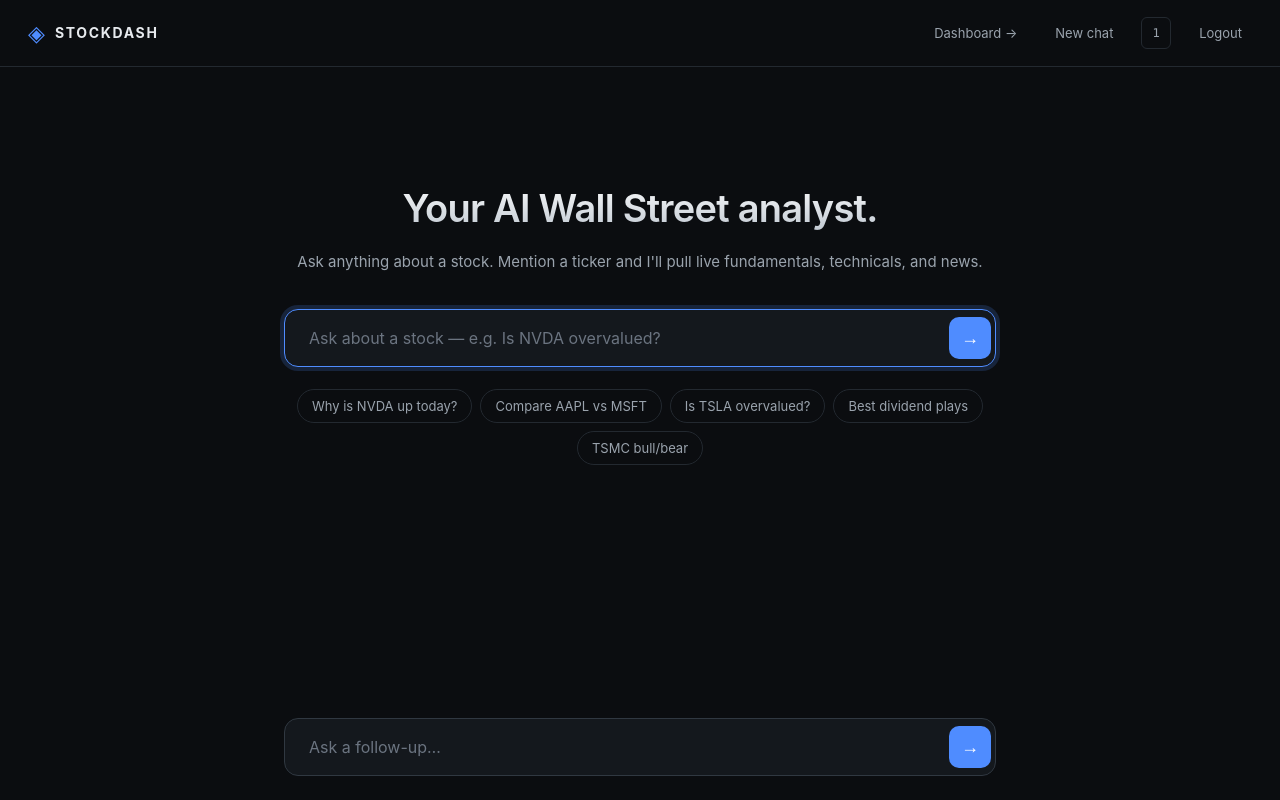
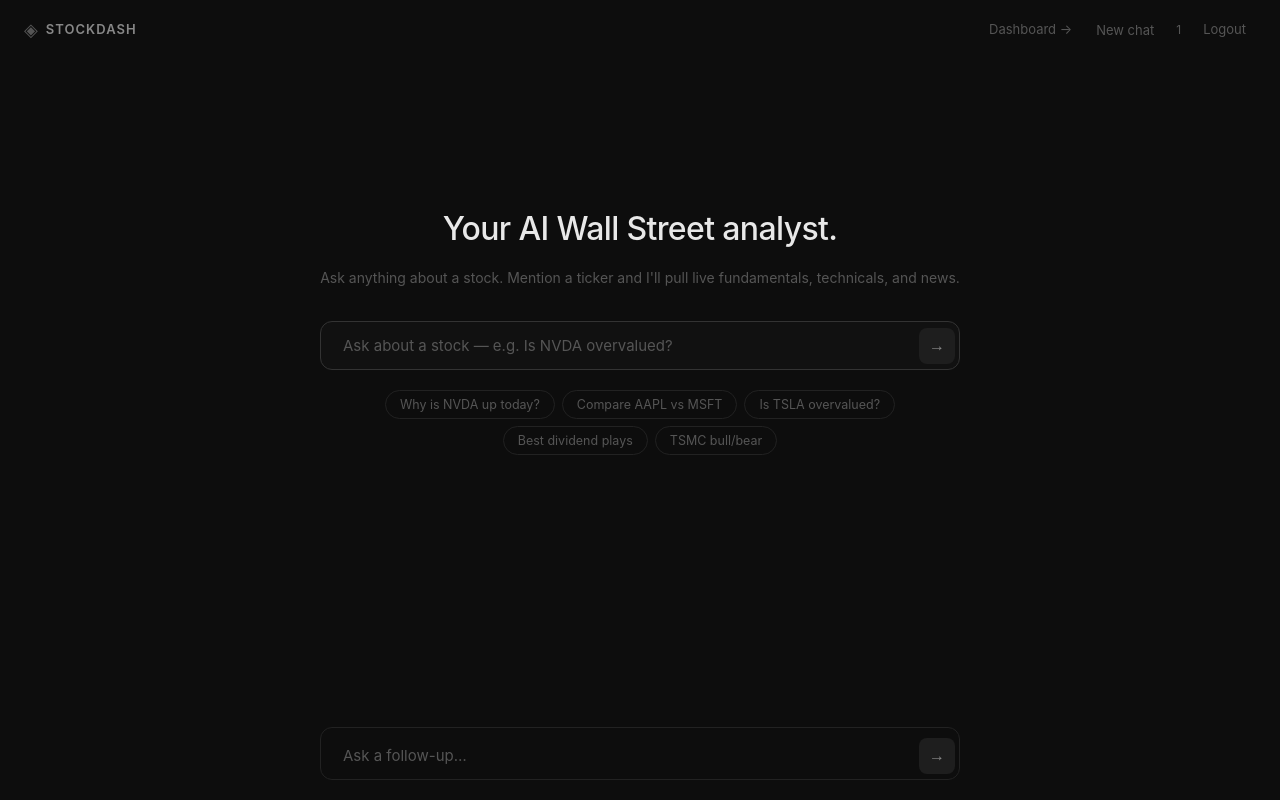
Before and after one commit to pingtah-create/stockscreener, a Flask app: page / in a window 1280 px wide. Run offline with Flask 3, Linux system fonts and the light colour scheme; the visitor is signed in with stand-in values (Sample User, id 1).

Commit message:
design: minimal chat UI — borderless assistant bubbles, dark monochrome, no decorative noise

```diff
--- a/static/chat-home.css
+++ b/static/chat-home.css
@@ -1,135 +1,107 @@
-/* chat-home.css — minimal barebone-style chat UI */
+/* chat-home.css — minimal chat UI */
 
 :root {
-  --bg: #0b0d10;
-  --bg-elev: #14181d;
-  --border: #232930;
-  --border-strong: #303841;
-  --text: #e7eaee;
-  --text-dim: #9aa3ad;
-  --text-faint: #6b7480;
+  --bg: #0d0d0d;
+  --text: #e8e8e8;
+  --text-dim: #888;
+  --text-faint: #555;
+  --border: #222;
   --accent: #4f8cff;
-  --accent-glow: rgba(79, 140, 255, 0.18);
-  --user-bg: #1a2030;
-  --bot-bg: #14181d;
-  --error: #ff6b6b;
+  --accent-glow: rgba(79,140,255,0.15);
+  --user-bg: #1a1a1a;
 }
 
-* { box-sizing: border-box; }
+* { box-sizing: border-box; margin: 0; padding: 0; }
 
 html, body {
-  margin: 0;
-  padding: 0;
   height: 100%;
   background: var(--bg);
   color: var(--text);
-  font-family: -apple-system, BlinkMacSystemFont, "Inter", "Segoe UI", Roboto, sans-serif;
+  font-family: -apple-system, BlinkMacSystemFont, "Inter", sans-serif;
   font-size: 15px;
-  line-height: 1.55;
+  line-height: 1.65;
   -webkit-font-smoothing: antialiased;
 }
 
-body {
-  display: flex;
-  flex-direction: column;
-  min-height: 100vh;
-}
+body { display: flex; flex-direction: column; min-height: 100vh; }
 
-/* ── Top nav ───────────────────────────────────── */
+/* ── Nav ──────────────────────────────────────────── */
 .ch-nav {
   display: flex;
   align-items: center;
   justify-content: space-between;
-  padding: 16px 28px;
-  border-bottom: 1px solid var(--border);
+  padding: 14px 24px;
   flex-shrink: 0;
 }
-.ch-brand { display: flex; align-items: center; gap: 10px; }
-.ch-logo {
-  font-size: 22px;
-  color: var(--accent);
-}
-.ch-name {
-  font-weight: 700;
-  letter-spacing: 0.12em;
-  font-size: 14px;
-}
-.ch-nav-links { display: flex; gap: 18px; align-items: center; }
+.ch-brand { display: flex; align-items: center; gap: 8px; }
+.ch-logo  { font-size: 18px; color: var(--text-faint); }
+.ch-name  { font-size: 13px; font-weight: 600; letter-spacing: 0.08em; color: var(--text-dim); }
+
+.ch-nav-links { display: flex; gap: 4px; align-items: center; }
 .ch-nav-links a, .ch-link-btn {
-  color: var(--text-dim);
+  color: var(--text-faint);
   text-decoration: none;
   font-size: 13px;
   background: none;
   border: none;
   cursor: pointer;
-  padding: 6px 10px;
+  padding: 5px 10px;
   border-radius: 6px;
   font-family: inherit;
-  transition: color 0.15s, background 0.15s;
+  transition: color 0.15s;
 }
-.ch-nav-links a:hover, .ch-link-btn:hover {
-  color: var(--text);
-  background: var(--bg-elev);
-}
+.ch-nav-links a:hover, .ch-link-btn:hover { color: var(--text); }
 .ch-user {
-  color: var(--text-dim);
+  color: var(--text-faint);
   font-size: 12px;
-  font-family: "JetBrains Mono", "SF Mono", Consolas, monospace;
-  letter-spacing: 0.04em;
-  padding: 6px 10px;
-  border: 1px solid var(--border);
-  border-radius: 6px;
+  padding: 4px 8px;
 }
 
-/* ── Main area ─────────────────────────────────── */
+/* ── Main ─────────────────────────────────────────── */
 .ch-main {
   flex: 1;
   display: flex;
   flex-direction: column;
   align-items: center;
   width: 100%;
-  max-width: 760px;
+  max-width: 680px;
   margin: 0 auto;
-  padding: 0 24px;
+  padding: 0 20px;
   min-height: 0;
 }
 
-/* ── Hero (pre-chat state) ─────────────────────── */
+/* ── Hero ─────────────────────────────────────────── */
 .ch-hero {
-  margin-top: 14vh;
+  margin-top: 18vh;
   width: 100%;
   text-align: center;
 }
 .ch-hero-title {
-  font-size: 38px;
-  font-weight: 600;
+  font-size: 32px;
+  font-weight: 500;
   letter-spacing: -0.02em;
-  margin: 0 0 12px;
-  background: linear-gradient(180deg, #fff 0%, #b9c2cc 100%);
-  -webkit-background-clip: text;
-  background-clip: text;
-  color: transparent;
+  color: var(--text);
+  margin-bottom: 10px;
 }
 .ch-hero-sub {
-  color: var(--text-dim);
-  font-size: 15px;
-  margin: 0 0 36px;
+  color: var(--text-faint);
+  font-size: 14px;
+  margin-bottom: 32px;
 }
 
-/* ── Input bar ─────────────────────────────────── */
+/* ── Input ────────────────────────────────────────── */
 .ch-input-wrap {
   display: flex;
   align-items: center;
-  background: var(--bg-elev);
-  border: 1px solid var(--border-strong);
-  border-radius: 14px;
-  padding: 4px 4px 4px 18px;
-  transition: border-color 0.18s, box-shadow 0.18s;
+  background: #111;
+  border: 1px solid var(--border);
+  border-radius: 12px;
+  padding: 4px 4px 4px 16px;
+  transition: border-color 0.15s;
   width: 100%;
 }
 .ch-input-wrap:focus-within {
-  border-color: var(--accent);
-  box-shadow: 0 0 0 4px var(--accent-glow);
+  border-color: #333;
 }
 .ch-input {
   flex: 1;
@@ -137,161 +109,173 @@ body {
   border: none;
   outline: none;
   color: var(--text);
-  font-size: 16px;
-  padding: 14px 6px;
+  font-size: 15px;
+  padding: 10px 6px;
   font-family: inherit;
 }
 .ch-input::placeholder { color: var(--text-faint); }
 .ch-send {
-  background: var(--accent);
-  color: white;
+  background: #1e1e1e;
+  color: var(--text-dim);
   border: none;
-  border-radius: 10px;
-  width: 42px;
-  height: 42px;
+  border-radius: 8px;
+  width: 36px;
+  height: 36px;
   cursor: pointer;
-  font-size: 18px;
-  font-weight: 600;
-  transition: opacity 0.15s, transform 0.1s;
+  font-size: 16px;
+  transition: background 0.15s, color 0.15s;
+  flex-shrink: 0;
 }
-.ch-send:hover { opacity: 0.88; }
-.ch-send:active { transform: scale(0.96); }
+.ch-send:hover { background: #2a2a2a; color: var(--text); }
 
-/* ── Suggestion chips ──────────────────────────── */
+/* ── Suggestion chips ─────────────────────────────── */
 .ch-suggestions {
   display: flex;
   flex-wrap: wrap;
-  gap: 8px;
+  gap: 7px;
   justify-content: center;
-  margin-top: 22px;
+  margin-top: 20px;
 }
 .ch-chip {
   background: transparent;
-  color: var(--text-dim);
-  border: 1px solid var(--border);
+  color: var(--text-faint);
+  border: 1px solid #222;
   border-radius: 999px;
-  padding: 8px 14px;
-  font-size: 13px;
+  padding: 6px 14px;
+  font-size: 12.5px;
   cursor: pointer;
   font-family: inherit;
-  transition: all 0.15s;
+  transition: color 0.15s, border-color 0.15s;
 }
-.ch-chip:hover {
-  border-color: var(--accent);
-  color: var(--text);
-  background: var(--bg-elev);
-}
+.ch-chip:hover { color: var(--text-dim); border-color: #333; }
 
-/* ── Chat thread ───────────────────────────────── */
+/* ── Thread ───────────────────────────────────────── */
 .ch-chat {
   flex: 1;
   display: flex;
   flex-direction: column;
   width: 100%;
   min-height: 0;
-  padding-top: 24px;
+  padding-top: 20px;
 }
 .ch-thread {
   flex: 1;
   overflow-y: auto;
-  padding-bottom: 16px;
+  padding-bottom: 12px;
   scroll-behavior: smooth;
 }
-.ch-thread::-webkit-scrollbar { width: 6px; }
-.ch-thread::-webkit-scrollbar-thumb { background: var(--border-strong); border-radius: 3px; }
+.ch-thread::-webkit-scrollbar { width: 4px; }
+.ch-thread::-webkit-scrollbar-thumb { background: #222; border-radius: 2px; }
 
 .ch-msg {
-  margin-bottom: 18px;
+  margin-bottom: 20px;
   display: flex;
   flex-direction: column;
 }
-.ch-msg-user { align-items: flex-end; }
+.ch-msg-user      { align-items: flex-end; }
 .ch-msg-assistant { align-items: flex-start; }
 
-.ch-bubble {
-  max-width: 85%;
-  padding: 12px 16px;
-  border-radius: 14px;
-  font-size: 15px;
-  line-height: 1.6;
-  word-wrap: break-word;
-}
+/* User: compact pill */
 .ch-msg-user .ch-bubble {
   background: var(--user-bg);
-  border: 1px solid var(--border-strong);
-  border-bottom-right-radius: 4px;
+  border-radius: 12px;
+  border-bottom-right-radius: 3px;
+  padding: 9px 14px;
+  max-width: 78%;
+  font-size: 14.5px;
+  color: var(--text);
 }
+
+/* Assistant: borderless text */
 .ch-msg-assistant .ch-bubble {
-  background: var(--bot-bg);
-  border: 1px solid var(--border);
-  border-bottom-left-radius: 4px;
+  max-width: 100%;
+  padding: 2px 0;
+  font-size: 15px;
+  color: var(--text);
+  background: transparent;
 }
-.ch-msg-error .ch-bubble {
-  border-color: var(--error);
-  color: var(--error);
+.ch-msg-error .ch-bubble { color: #e05555; }
+
+/* Bubble content */
+.ch-bubble p { margin: 0 0 8px; }
+.ch-bubble p:last-child { margin: 0; }
+.ch-bubble strong { color: #fff; font-weight: 600; }
+.ch-bubble ul, .ch-bubble ol { margin: 6px 0; padding-left: 20px; }
+.ch-bubble li { margin: 3px 0; }
+.ch-bubble h1, .ch-bubble h2, .ch-bubble h3 {
+  margin: 14px 0 4px;
+  color: #ccc;
+  font-size: 12px;
+  font-weight: 700;
+  text-transform: uppercase;
+  letter-spacing: 0.08em;
 }
-.ch-bubble p { margin: 0 0 10px; }
-.ch-bubble p:last-child { margin: 0; }
-.ch-bubble strong { color: #fff; }
-.ch-bubble ul, .ch-bubble ol { margin: 8px 0; padding-left: 22px; }
-.ch-bubble li { margin: 3px 0; }
 .ch-bubble code {
-  background: rgba(255,255,255,0.06);
+  background: #181818;
   padding: 1px 5px;
   border-radius: 4px;
   font-size: 13px;
-  font-family: "JetBrains Mono", "SF Mono", Consolas, monospace;
+  font-family: "SF Mono", Consolas, monospace;
 }
 .ch-bubble pre {
-  background: #0a0c0f;
+  background: #111;
   border: 1px solid var(--border);
   border-radius: 8px;
-  padding: 10px 12px;
+  padding: 10px 14px;
   overflow-x: auto;
-  font-size: 13px;
+  font-size: 12.5px;
+  margin: 8px 0;
 }
-.ch-bubble pre code {
-  background: transparent;
-  padding: 0;
-}
-.ch-bubble a { color: var(--accent); }
+.ch-bubble pre code { background: transparent; padding: 0; }
+.ch-bubble a { color: var(--accent); text-decoration: none; }
+.ch-bubble a:hover { text-decoration: underline; }
 
-/* Ticker pills under assistant message */
+/* Ticker pills */
 .ch-ticker-links {
   display: flex;
-  gap: 6px;
+  gap: 5px;
   flex-wrap: wrap;
-  margin-top: 8px;
+  margin-top: 10px;
 }
 .ch-ticker-pill {
-  display: inline-block;
-  padding: 4px 10px;
-  background: var(--bg-elev);
-  border: 1px solid var(--border);
-  border-radius: 6px;
-  font-size: 12px;
-  color: var(--text-dim);
+  padding: 3px 9px;
+  background: #141414;
+  border: 1px solid #272727;
+  border-radius: 5px;
+  font-size: 11.5px;
+  color: var(--text-faint);
   text-decoration: none;
-  font-family: "JetBrains Mono", "SF Mono", Consolas, monospace;
-  letter-spacing: 0.04em;
-  transition: all 0.15s;
+  font-family: "SF Mono", Consolas, monospace;
+  transition: color 0.15s, border-color 0.15s;
 }
-.ch-ticker-pill:hover {
-  color: var(--accent);
-  border-color: var(--accent);
+.ch-ticker-pill:hover { color: var(--accent); border-color: #3a5599; }
+
+/* Tools-used footer */
+.ch-tools-used {
+  margin-top: 10px;
+  display: flex;
+  flex-wrap: wrap;
+  gap: 4px;
+  align-items: center;
+  color: var(--text-faint);
+  font-size: 11px;
+}
+.ch-tool-pill {
+  background: #111;
+  border: 1px solid #1e1e1e;
+  border-radius: 3px;
+  padding: 1px 6px;
+  font-size: 10.5px;
+  color: #444;
 }
 
-/* Typing indicator */
-.ch-typing {
-  display: inline-flex;
-  gap: 4px;
-  align-items: center;
-  height: 20px;
-}
+/* Loading */
+.ch-bubble-loading { display: flex; align-items: center; gap: 8px; }
+.ch-loading-text { font-size: 13px; color: var(--text-faint); }
+.ch-typing { display: inline-flex; gap: 3px; align-items: center; }
 .ch-typing span {
   display: block;
-  width: 7px;
-  height: 7px;
+  width: 5px; height: 5px;
   border-radius: 50%;
   background: var(--text-faint);
   animation: ch-bounce 1.2s infinite ease-in-out;
@@ -299,95 +283,47 @@ body {
 .ch-typing span:nth-child(2) { animation-delay: 0.15s; }
 .ch-typing span:nth-child(3) { animation-delay: 0.3s; }
 @keyframes ch-bounce {
-  0%, 60%, 100% { transform: scale(0.7); opacity: 0.4; }
-  30% { transform: scale(1.1); opacity: 1; }
+  0%, 60%, 100% { transform: scale(0.65); opacity: 0.3; }
+  30% { transform: scale(1); opacity: 0.8; }
 }
 
-/* Tools-used footer */
-.ch-tools-used {
-  margin-top: 8px;
-  display: flex;
-  flex-wrap: wrap;
-  gap: 5px;
-  align-items: center;
-  font-size: 11px;
-  color: var(--text-faint);
-}
-.ch-tool-pill {
-  background: rgba(255,255,255,0.05);
-  border: 1px solid rgba(255,255,255,0.08);
-  border-radius: 4px;
-  padding: 2px 7px;
-  font-size: 10.5px;
-  letter-spacing: 0.03em;
-}
-
-/* Loading text next to typing dots */
-.ch-bubble-loading {
-  display: flex;
-  align-items: center;
-  gap: 8px;
-}
-.ch-loading-text {
-  font-size: 13px;
-  color: var(--text-faint);
-  font-style: italic;
-}
-
-/* Markdown headers inside bubbles */
-.ch-bubble h1, .ch-bubble h2, .ch-bubble h3 {
-  margin: 12px 0 4px;
-  color: #fff;
-  font-size: 14px;
-  text-transform: uppercase;
-  letter-spacing: 0.06em;
-}
-
-/* Comparison tables inside chat bubbles */
+/* Comparison tables */
 .ch-table-wrap {
   overflow-x: auto;
   margin: 10px 0;
-  border-radius: 8px;
+  border-radius: 6px;
   border: 1px solid var(--border);
 }
-.ch-table {
-  width: 100%;
-  border-collapse: collapse;
-  font-size: 12.5px;
-  white-space: nowrap;
-}
+.ch-table { width: 100%; border-collapse: collapse; font-size: 12.5px; white-space: nowrap; }
 .ch-table th {
-  background: rgba(255,255,255,0.06);
-  color: var(--text-dim);
+  background: #111;
+  color: var(--text-faint);
   font-weight: 600;
   text-transform: uppercase;
   letter-spacing: 0.05em;
   padding: 7px 12px;
   text-align: left;
   border-bottom: 1px solid var(--border);
+  font-size: 11px;
 }
-.ch-table td {
-  padding: 6px 12px;
-  color: var(--text);
-  border-bottom: 1px solid rgba(255,255,255,0.04);
-}
+.ch-table td { padding: 6px 12px; border-bottom: 1px solid #181818; color: var(--text-dim); }
 .ch-table tr:last-child td { border-bottom: none; }
-.ch-table tr:hover td { background: rgba(255,255,255,0.03); }
+.ch-table tr:hover td { background: #111; }
 
-/* Bottom sticky input on chat state */
+/* Bottom input */
 .ch-input-wrap-bottom {
-  margin: 12px 0 24px;
+  margin: 10px 0 20px;
   position: sticky;
   bottom: 0;
+  background: var(--bg);
+  padding-top: 8px;
 }
 
-/* ── Responsive ────────────────────────────────── */
+/* ── Responsive ───────────────────────────────────── */
 @media (max-width: 640px) {
   .ch-nav { padding: 12px 16px; }
   .ch-main { padding: 0 14px; }
-  .ch-hero { margin-top: 8vh; }
-  .ch-hero-title { font-size: 28px; }
-  .ch-hero-sub { font-size: 14px; }
-  .ch-bubble { max-width: 92%; font-size: 14.5px; }
-  .ch-input { font-size: 15px; padding: 12px 4px; }
+  .ch-hero { margin-top: 10vh; }
+  .ch-hero-title { font-size: 24px; }
+  .ch-bubble { font-size: 14.5px; }
 }
```
